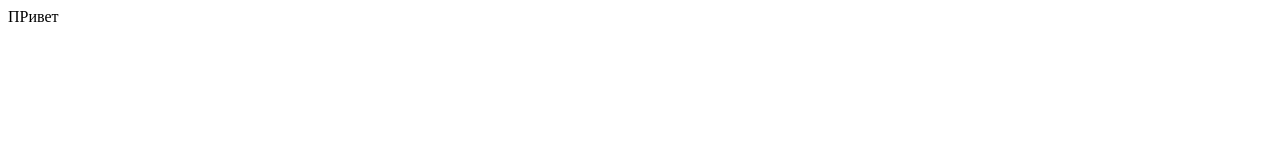
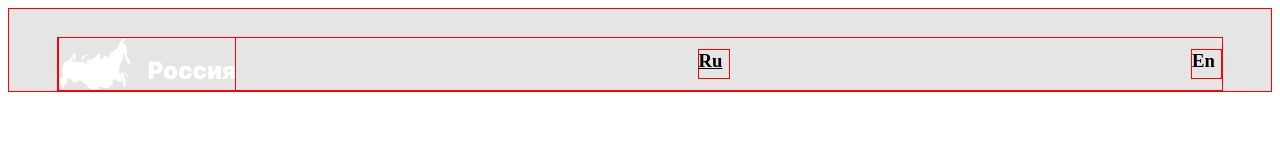
Before and after one commit to Anastasiia-Storm/russian-travel, a plain HTML site: page index.html in a window 1280 px wide. Drawn offline with Linux system fonts and the light colour scheme.

Commit message:
Added header

```diff
--- a/index.html
+++ b/index.html
@@ -1 +1,16 @@
-ПРивет
+<!DOCTYPE html>
+<html lang="ru">
+<head>
+  <meta charset="UTF-8">
+  <meta name="viewport" content="width=device-width, initial-scale=1.0">
+  <link rel="stylesheet" href="./style.css">
+</head>
+<body>
+  <div class="page">
+    <header class="header">
+      <img class="header__logo" src="./__logo.svg" alt="Россия">
+      <h3 class="header__lang-link-ru">Ru</h3>
+      <h3 class="header__lang-link-en">En</h3>
+    </header>
+  </div>
+</body>
--- /dev/null
+++ b/style.css
@@ -0,0 +1,53 @@
+@font-face {
+  font-family: ;
+  font-style: ;
+  font-weight: ;
+  src: url();
+}
+
+.body {
+  margin: o;
+  padding: 0;
+  border: 1px solid red;
+}
+
+.page {
+  background-color: #E5E5E5;
+  border: 1px solid red;
+}
+
+.header {
+  display: flex;
+  position: relative;
+  align-items: center;
+  justify-content: space-between;
+  margin: 28px 48px auto 48px;
+  max-width: 1184px;
+  height: 52px;
+  border: 1px solid red;
+}
+
+.header__logo {
+  width: 176px;
+  height: 52px;
+  left: 48px;
+  top: 28px;
+  border: 1px solid red;
+}
+
+.header__lang-link-ru {
+  width: 30px;
+  height: 28px;
+  left: 1155px;
+  top: 46px;
+  text-decoration: underline;
+  border: 1px solid red;
+}
+
+.header__lang-link-en {
+  width: 29px;
+  height: 28px;
+  left: 1203px;
+  top: 46px;
+  border: 1px solid red;
+}
```
Also changed, not shown: __logo.svg (added), 1 other file.
